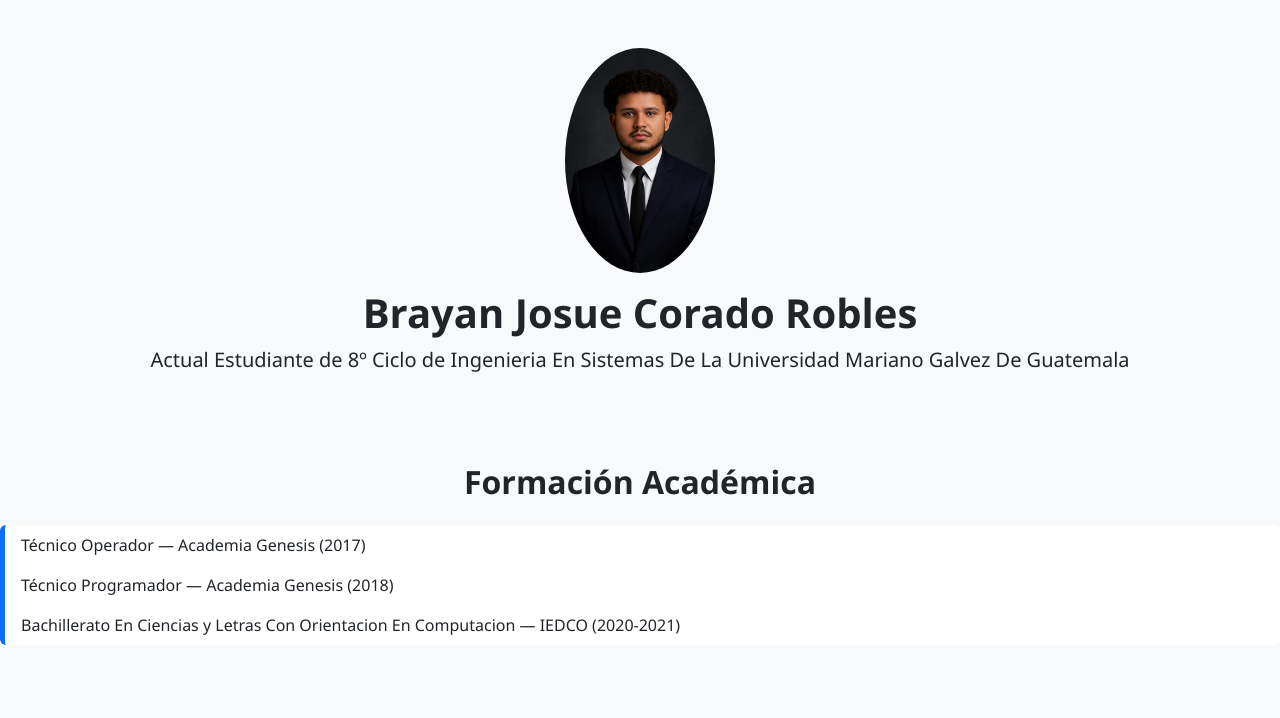
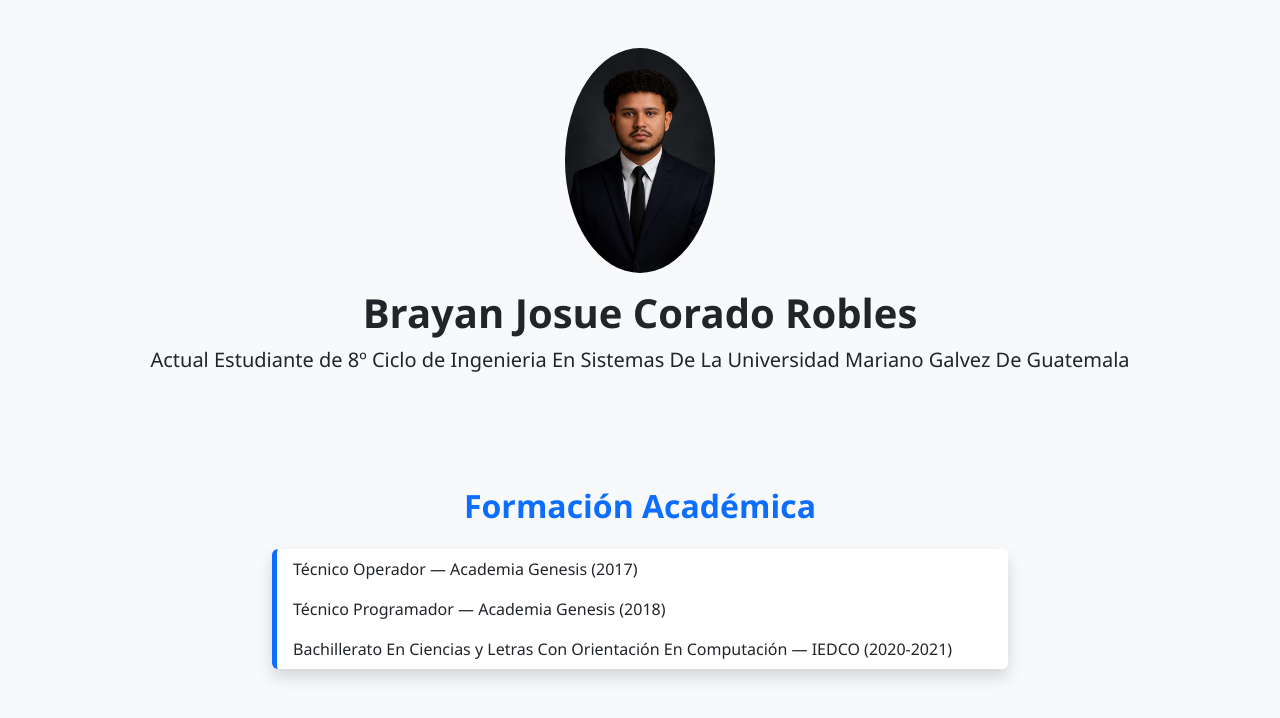
Before and after one commit to BJCorado/Mi-Hoja-De-Vida, a React (Create React App) app: page / in a window 1280 px wide. Shown: the top 718 px of the page. Built offline with nearby package versions, Linux system fonts and the light colour scheme.

Commit message:
separando secciones y agregando un poco de css

```diff
--- a/src/App.js
+++ b/src/App.js
@@ -5,8 +5,13 @@ import Formacion from './components/Formacion';
 function App() {
   return (
     <div>
-      <Header />
-      <Formacion />
+      <section className="bg-white">
+        <Header />
+      </section>
+
+      <section className="bg-light py-5">
+        <Formacion />
+      </section>
     </div>
   );
 }
--- a/src/components/Formacion.js
+++ b/src/components/Formacion.js
@@ -2,9 +2,11 @@ import React from 'react';
 
 const Formacion = () => {
   return (
-    <formacion className="container my-5">
-      <h2 className="text-center mb-4">Formación Académica</h2>
-      <ul className="list-group">
+    <section className="container">
+      <h2 className="text-center mb-4 text-primary">Formación Académica</h2>
+      <div className="row justify-content-center">
+        <div className="col-md-8">
+          <ul className="list-group shadow">
             <li className="list-group-item">
               Técnico Operador — Academia Genesis (2017)
             </li>
@@ -12,10 +14,12 @@ const Formacion = () => {
               Técnico Programador — Academia Genesis (2018)
             </li>
             <li className="list-group-item">
-         Bachillerato En Ciencias y Letras Con Orientacion En Computacion — IEDCO (2020-2021)
+              Bachillerato En Ciencias y Letras Con Orientación En Computación — IEDCO (2020-2021)
             </li>
           </ul>
-    </formacion>
+        </div>
+      </div>
+    </section>
   );
 };
 
```
Lines whose indentation alone changed are shown as unchanged.
